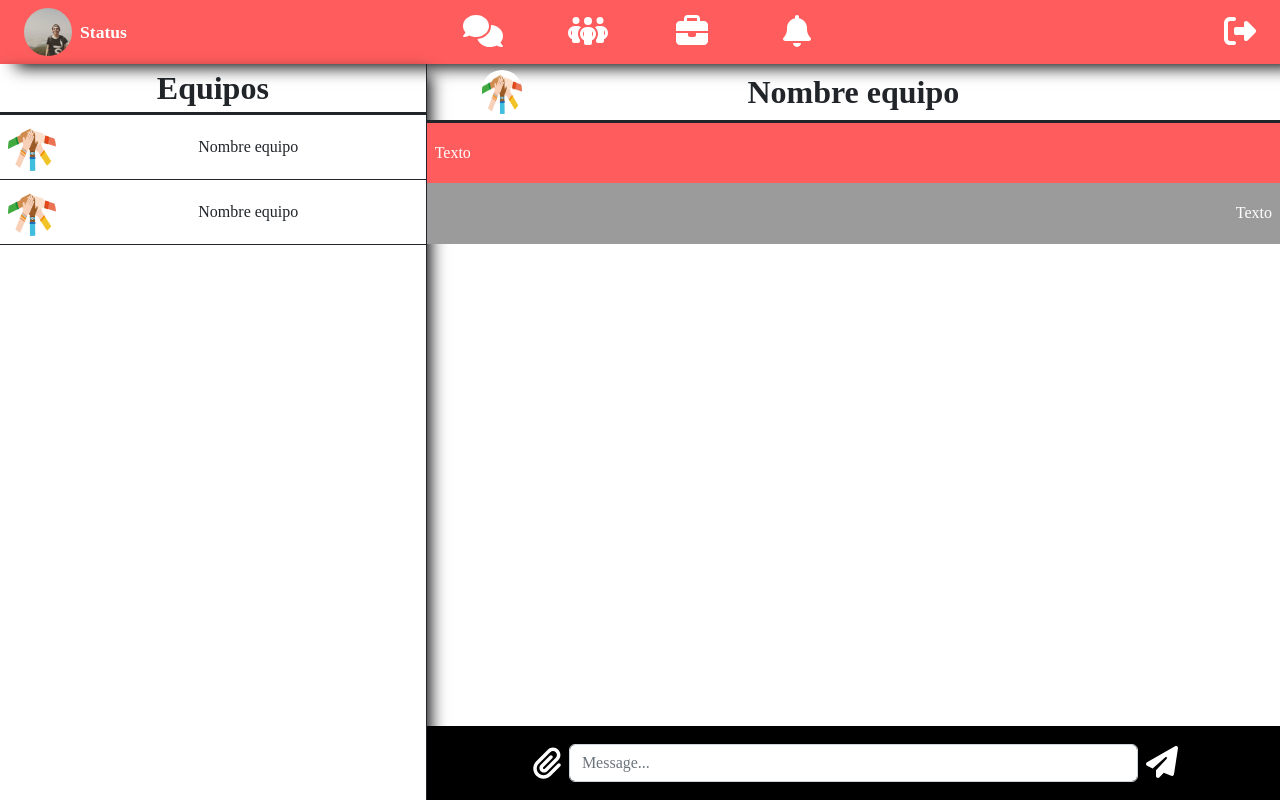
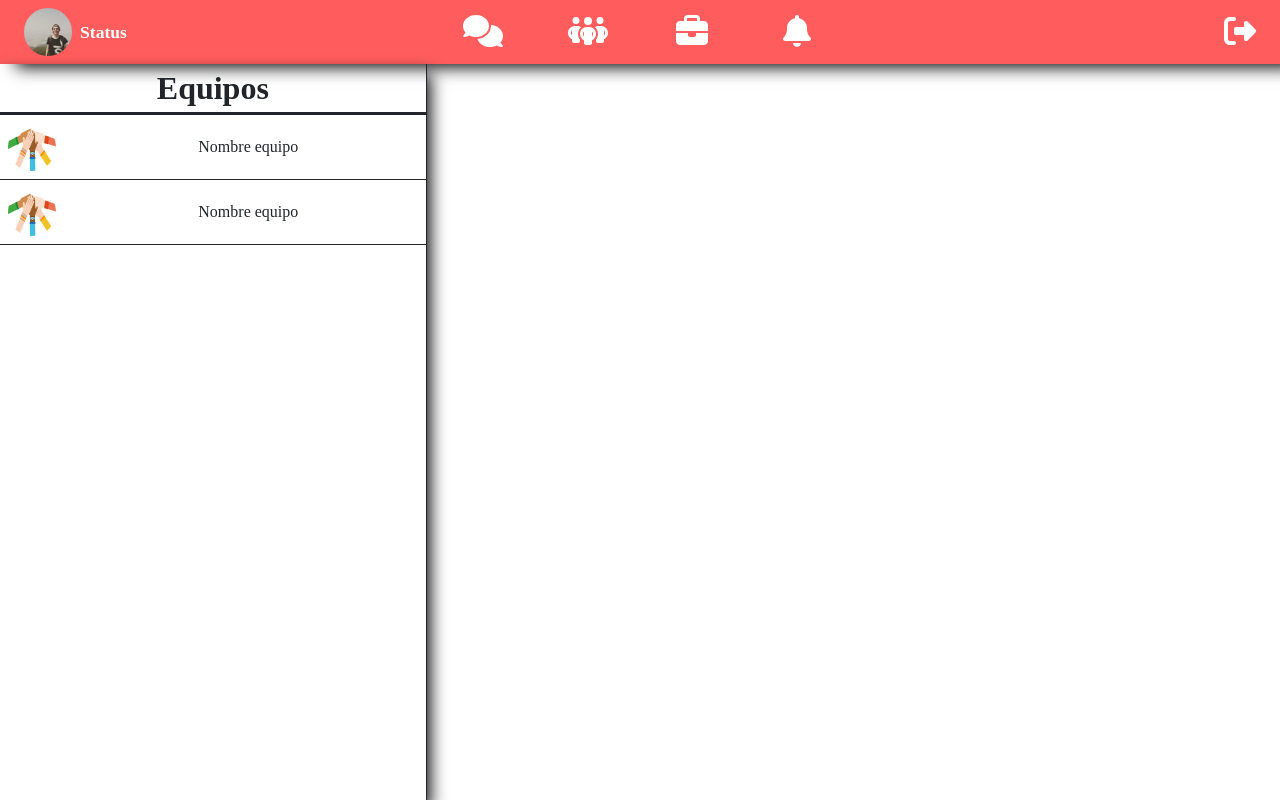
Before and after one commit to beat-ARDA/pooint-front, a React (Create React App) app: page /teams in a window 1280 px wide. Built offline with nearby package versions, Linux system fonts and the light colour scheme.

Commit message:
Chat grupal implementado

```diff
--- a/package.json
+++ b/package.json
@@ -7,6 +7,7 @@
     "@fortawesome/free-regular-svg-icons": "^6.2.0",
     "@fortawesome/free-solid-svg-icons": "^6.2.0",
     "@fortawesome/react-fontawesome": "^0.2.0",
+    "@microsoft/signalr": "^6.0.9",
     "@testing-library/jest-dom": "^5.16.5",
     "@testing-library/react": "^13.4.0",
     "@testing-library/user-event": "^13.5.0",
--- a/src/Components/Login/login.jsx
+++ b/src/Components/Login/login.jsx
@@ -1,9 +1,9 @@
-import React from 'react';
+import { useState } from 'react';
 import { Link } from 'react-router-dom';
 import './login.css';
 
-export default class Login extends React.Component {
-    render() {
+const Login = () => {
+    const [username, setUserName] = useState();
     return (
         <div className='login container-fuid d-flex flex-column justify-content-center align-items-center p-0'>
             <div className='row w-50 d-flex justify-content-center tarjeta-login m-0'>
@@ -13,14 +13,14 @@ export default class Login extends React.Component {
                             <label className='text-login'>Login</label>
                         </div>
                         <div className="col-auto text-center">
-                                <input type="text" className="input-login" id="username" placeholder="Username" />
+                            <input onChange={e => setUserName(e.target.value)} type="text" className="input-login" id="username" placeholder="Username" />
                         </div>
                         <div className="col-auto text-center">
                             <input type="password" className="input-login" id="password" placeholder="Password" />
                         </div>
                         <div className="col-12">
                             <Link to="/messages">
-                                    <button type="submit" className='w-100 btn btn-color mb-3'>Sigin</button>
+                                <button onClick={() => localStorage.setItem('UserName', username)} type="submit" className='w-100 btn btn-color mb-3'>Sigin</button>
                             </Link>
                         </div>
                     </form>
@@ -29,4 +29,5 @@ export default class Login extends React.Component {
         </div>
     );
 }
-}
+
+export default Login;
--- a/src/Components/Teams/teams.css
+++ b/src/Components/Teams/teams.css
@@ -0,0 +1,3 @@
+.teams {
+    height: 92%;
+}
--- a/src/Components/Teams/teams.jsx
+++ b/src/Components/Teams/teams.jsx
@@ -1,18 +1,77 @@
 import './teams.css';
 import AsideChats from '../AsideChats/aside-chats';
 import ZoneChats from '../ZoneChats/zone-chats';
+import { useState } from 'react';
+import { HubConnectionBuilder, LogLevel } from '@microsoft/signalr';
 
-export default function Teams() {
+const Teams = () => {
+    const [connection, setConnection] = useState();
+    const [messages, setMessages] = useState([]);
+
+    const joinRoom = async (user, room) => {
+        try {
+            const connection = new HubConnectionBuilder().withUrl("https://localhost:44349/chat")
+                .configureLogging(LogLevel.Information)
+                .build();
+
+            connection.on("ReceiveMessage", (user, message) => {
+                setMessages(messages => [...messages, { user, message }]);
+            });
+
+            connection.onclose(e => {
+                setConnection();
+                setMessages([]);
+            });
+
+            await connection.start();
+            await connection.invoke("JoinRoom", { user, room });
+            setConnection(connection);
+        } catch (e) {
+            console.log(e);
+        }
+    }
+
+    const sendMessage = async (message) => {
+        try {
+            await connection.invoke("SendMessage", message);
+        } catch (e) {
+            console.log(e);
+        }
+    }
+
+    const closeConnection = async () => {
+        try {
+            await connection.stop();
+        } catch (e) {
+            console.log(e);
+        }
+    }
+
     return (
-        <div className='chats container-fluid d-flex p-0'>
+        <div className='teams container-fluid d-flex p-0'>
             <div className='row w-100 m-0'>
                 <div className='col-4 p-0'>
-                    <AsideChats titleAside="Equipos" messagesOrteams={"teams"} />
+                    <AsideChats
+                        joinRoom={joinRoom}
+                        titleAside="Equipos"
+                        messagesOrteams={"teams"}
+                        closeConnection={closeConnection}/>
                 </div>
-                <div className='col-8 p-0'>
-                    <ZoneChats titleZoneChat="Nombre equipo" videollamada={false} messagesOrteams="teams" />
-                </div>
+                {
+                    connection ?
+                        <div className='col-8 p-0'>
+                            <ZoneChats
+                                sendMessage={sendMessage}
+                                messages={messages}
+                                titleZoneChat="Nombre equipo"
+                                videollamada={false}
+                                messagesOrteams="teams" />
+                        </div>
+                        : null
+                }
             </div>
         </div>
     );
 }
+
+export default Teams;
--- a/src/Components/ZoneChats/zone-chats.css
+++ b/src/Components/ZoneChats/zone-chats.css
@@ -3,8 +3,14 @@
     height: 100%;
 }
 
+.row {
+    flex-wrap: nowrap!important;
+}
+
 .chat-zone {
     height: 82%;
+    overflow-y: scroll;
+    overflow-x: hidden;
 }
 
 .header-zonechat {
@@ -23,21 +29,37 @@
     border-radius: 2rem;
 }
 
-.tarjeta-texto-otro {
-    color: white;
-    background-color: #FF5D5D;
-    height: 10%;
-}
-
-.tarjeta-texto-yo {
-    color: white;
-    background-color: #9B9B9B;
-    height: 10%;
-}
-
 .footer-chatzone {
     height: 10%;
     background-color: black;
     color: white;
 
 }
+
+.tarjeta {
+    width: auto!important;
+    max-width: 50%!important;
+}
+
+.text-tarjeta-user {
+    font-size: 1.1rem;
+    color: white;
+    background-color: dodgerblue;
+    border-radius: 2rem;
+}
+
+.text-tarjeta {
+    font-size: 1.1rem;
+    color: white;
+    background-color: lightgreen;
+    border-radius: 2rem;
+}
+
+.text-user {
+    font-size: 0.7rem;
+    color: gray;
+}
+
+.wrapper {
+    overflow-wrap: break-word!important;
+}
--- a/src/Components/ZoneChats/zone-chats.jsx
+++ b/src/Components/ZoneChats/zone-chats.jsx
@@ -1,47 +1,71 @@
-import React from "react";
+import { useState, useRef, useEffect } from "react";
 import './zone-chats.css';
 import { FontAwesomeIcon } from '@fortawesome/react-fontawesome';
 import { faPaperclip, faPaperPlane, faVideoCamera } from '@fortawesome/free-solid-svg-icons';
 
-export default class ZoneChat extends React.Component {
-    render() {
+const ZoneChat = ({ messages, sendMessage, messagesOrteams, titleZoneChat, videollamada }) => {
+
+    const messageRef = useRef();
+
+    useEffect(() => {
+        if (messageRef && messageRef.current) {
+            const { scrollHeight, clientHeight } = messageRef.current;
+            messageRef.current.scrollTo({ left: 0, top: scrollHeight - clientHeight, behavior: 'smooth' });
+        }
+    }, [messages]);
+
+    const [message, setMessage] = useState('');
+
     return (
         <div className='zonechat d-flex flex-column align-items-center'>
-                <div className='row w-100 m-0 header-zonechat'>
+            <div className='row flex-nowrap w-100 m-0 header-zonechat'>
                 <div className='col-2 p-0 d-flex align-items-center justify-content-center ps-2'>
-                        {this.props.messagesOrteams == "messages" ?
+                    {messagesOrteams == "messages" ?
                         <img src='perfil.jpg' className="img-header-zonechat" /> :
                         <img src='equipos.png' className="img-header-zonechat" />}
                 </div>
                 <div className='col-8 p-0 d-flex align-items-center justify-content-center'>
-                        <label className="title-chat">{this.props.titleZoneChat}</label>
+                    <label className="title-chat">{titleZoneChat}</label>
                 </div>
                 {
-                        this.props.videollamada ?
+                    videollamada ?
                         <div className="col-2 p-0 d-flex align-items-center justify-content-center pe-2">
                             <FontAwesomeIcon icon={faVideoCamera} size="2x" />
                         </div> : null
                 }
             </div>
-                <div className="row w-100 m-0 chat-zone d-flex flex-column">
-                    <div className="row w-100 m-0 tarjeta-texto-otro p-2">
-                        <div className="col-12 p-0 d-flex align-items-center">
-                            <p className="m-0 p-0">Texto</p>
+
+            <div ref={messageRef} className="p-0 m-0 w-100 chat-zone d-flex flex-column">
+                {
+                    messagesOrteams == "messages" ? null :
+                        messages.map((m, index) =>
+                            m.user != localStorage.getItem("UserName") ?
+                                <div key={index} className="align-self-start row tarjeta p-0 ms-3 my-1 d-flex flex-column align-items-center">
+                                    <div className="wrapper text-center col-12 m-0 p-2 text-tarjeta">{m.message}</div>
+                                    <div className="wrapper col-12 m-0 p-0 text-user">{m.user}</div>
                                 </div>
+                                :
+                                <div key={index} className="align-self-end row tarjeta p-0 me-3 my-1 d-flex flex-column align-items-center">
+                                    <div className="wrapper text-center col-12 m-0 p-2 text-tarjeta-user">{m.message}</div>
+                                    <div className="wrapper text-end col-12 m-0 p-0 text-user">{m.user}</div>
                                 </div>
-                    <div className="row w-100 m-0 tarjeta-texto-yo p-2">
-                        <div className="col-12 p-0 d-flex justify-content-end align-items-center">
-                            <p className="m-0 p-0">Texto</p>
-                        </div>
-                    </div>
+                        )
+                }
             </div>
             <div className="row w-100 m-0 footer-chatzone d-flex align-items-center ">
                 <div className="col-2 p-0 pe-2 d-flex justify-content-end">
                     <FontAwesomeIcon icon={faPaperclip} size="2x" />
                 </div>
-                    <div className="col-8 p-0 d-flex align-items-center">
-                        <input type="text" className="form-control" placeholder="Message..."
+                <div className="col-6 p-0 d-flex align-items-center">
+                    <input onChange={e => setMessage(e.target.value)} value={message} type="text" className="form-control" placeholder="Message..."
                         aria-label="Message" aria-describedby="basic-addon1" />
+                </div>
+                <div className="col-2 p-0 d-flex align-items-center">
+                    <button onClick={e => {
+                        e.preventDefault();
+                        sendMessage(message);
+                        setMessage('');
+                    }} type="button">Send</button>
                 </div>
                 <div className="col-2 p-0 ps-2">
                     <FontAwesomeIcon icon={faPaperPlane} size="2x" />
@@ -50,4 +74,5 @@ export default class ZoneChat extends React.Component {
         </div>
     );
 }
-}
+
+export default ZoneChat;
```
Also changed, not shown: src/Components/AsideChats/aside-chats.jsx (+11 -6 lines), src/index.css (line endings or trailing spaces), 1 other file (tests, documents, lock files or other folders). Lines whose indentation alone changed are shown as unchanged.
